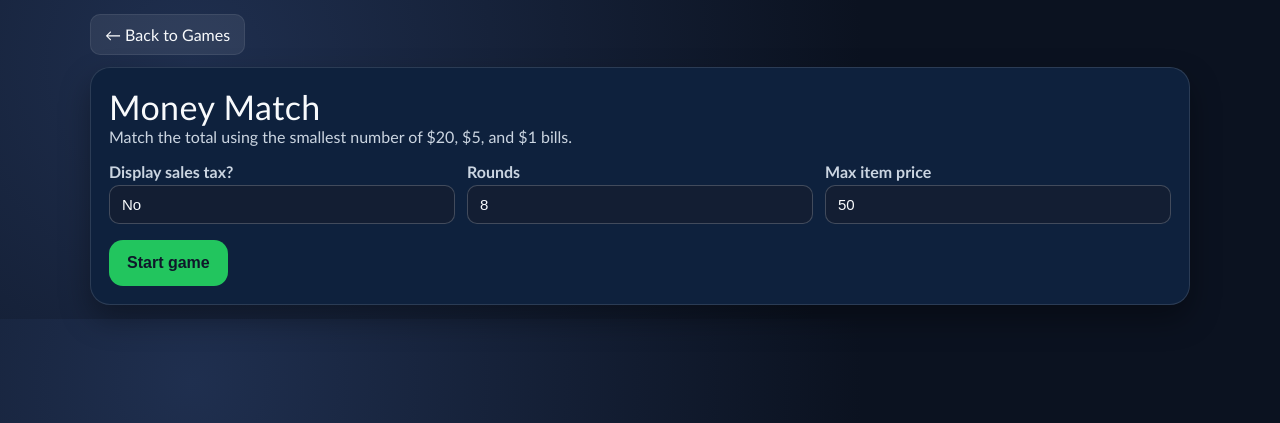
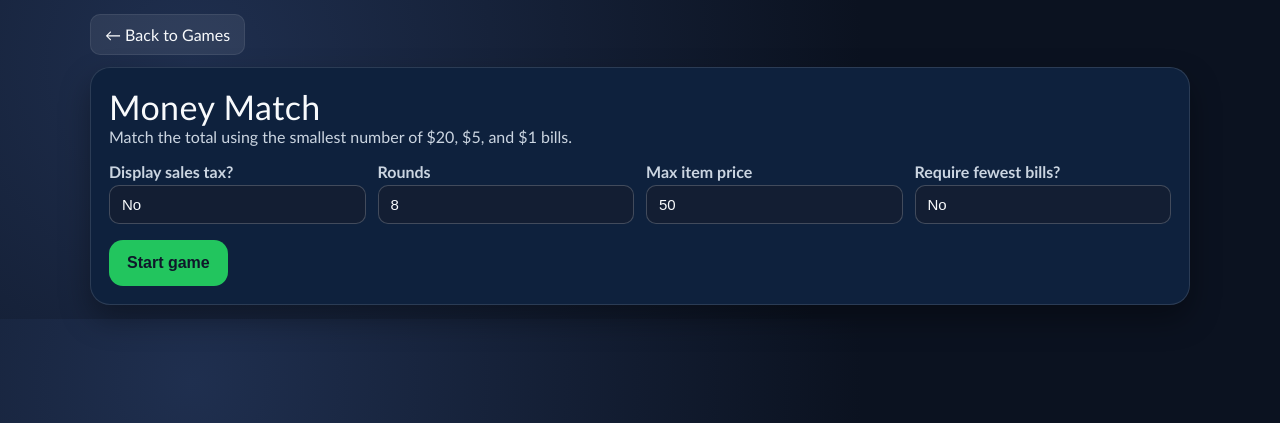
Before and after one commit to kesteraernoudt/math_game, a Flask app: page /game/money in a window 1280 px wide. Shown: the top 423 px of the page. Run offline with Flask 3, Linux system fonts and the light colour scheme.

Commit message:
added option to not require fewest bills

```diff
--- a/math_games/money_game.py
+++ b/math_games/money_game.py
@@ -30,13 +30,15 @@ class MoneyGameEngine(BaseGameEngine):
         rounds: int = 10,
         tax_rate: float = 0.08,
         show_tax: bool = True,
+        require_minimal_bills: bool = False,
         **kwargs: Any,
     ):
-        super().__init__(max_price=max_price, rounds=rounds, tax_rate=tax_rate, show_tax=show_tax, **kwargs)
+        super().__init__(max_price=max_price, rounds=rounds, tax_rate=tax_rate, show_tax=show_tax, require_minimal_bills=require_minimal_bills, **kwargs)
         self.max_price = max_price
         self.rounds = rounds
         self.tax_rate = tax_rate
         self.show_tax = show_tax
+        self.require_minimal_bills = require_minimal_bills
         self.score = 0
         self.current_round = 0
         self._item_name: Optional[str] = None
@@ -179,7 +181,10 @@ class MoneyGameEngine(BaseGameEngine):
         )
         pay_total = math.ceil(self._total_due)
         best_combo = self._best_combo(self._total_due)
-        is_correct = user_total == pay_total and counts == best_combo
+        if self.require_minimal_bills:
+            is_correct = user_total == pay_total and counts == best_combo
+        else:
+            is_correct = user_total == pay_total
 
         self._last_result = {
             "counts": counts,
@@ -218,6 +223,7 @@ class MoneyGameEngine(BaseGameEngine):
             "rounds": 8,
             "tax_rate": 0.08,
             "show_tax": False,
+            "require_minimal_bills": False,
         }
 
     def get_game_name(self) -> str:
@@ -247,6 +253,7 @@ class MoneyGameEngine(BaseGameEngine):
                 "rounds": self.rounds,
                 "tax_rate": self.tax_rate,
                 "show_tax": self.show_tax,
+                "require_minimal_bills": self.require_minimal_bills,
             },
         }
 
@@ -267,4 +274,5 @@ class MoneyGameEngine(BaseGameEngine):
         self.rounds = config.get("rounds", self.rounds)
         self.tax_rate = config.get("tax_rate", self.tax_rate)
         self.show_tax = config.get("show_tax", self.show_tax)
+        self.require_minimal_bills = config.get("require_minimal_bills", self.require_minimal_bills)
         self._config = config
--- a/templates/game_money.html
+++ b/templates/game_money.html
@@ -320,6 +320,7 @@
 
                 <div class="grid">
                     <div>
+                        {% set require_minimal = game_config.get('require_minimal_bills', default_config.get('require_minimal_bills', False)) %}
                         <div style="display:grid; grid-template-columns: minmax(260px, 1.2fr) minmax(220px, 0.8fr); gap:18px; align-items:start;">
                             <div class="item-card">
                                 <img src="{{ game_data.get('item_image') }}" alt="Item image" style="max-height:320px; object-fit:contain; width:100%;">
@@ -334,6 +335,13 @@
                                         {% set rate_display = ('%.2f' % (tax_rate_val * 100)) %}
                                         <div style="font-size: 16px; color: var(--muted); margin-top:4px;">Tax {{ rate_display }}%: ${{ tax_display }}</div>
                                     {% endif %}
+                                    <div style="font-size: 14px; color: var(--muted); margin-top:4px;">
+                                        {% if require_minimal %}
+                                            Use the fewest bills possible to match the total.
+                                        {% else %}
+                                            Match the total; any bill combination is accepted.
+                                        {% endif %}
+                                    </div>
                                 </div>
                                 <div class="pill total-due" style="background: linear-gradient(135deg, #eab308, #f59e0b); color: #0f172a; border: none; font-size: 20px; padding:12px 16px; box-shadow: 0 8px 14px rgba(0,0,0,0.25); justify-content:space-between;">
                                     <span class="label" style="color:#0f172a;">Total Due</span>
@@ -501,6 +509,14 @@
                             <label for="tax_rate">Sales tax rate</label>
                             <input type="number" step="0.00001" min="0" id="tax_rate" name="tax_rate" value="{{ game_config.get('tax_rate', default_config.get('tax_rate', 0.08)) }}">
                         </div>
+                        <div>
+                            <label for="require_minimal_bills">Require fewest bills?</label>
+                            <select id="require_minimal_bills" name="require_minimal_bills">
+                                {% set req_min_val = game_config.get('require_minimal_bills', default_config.get('require_minimal_bills', False)) %}
+                                <option value="true" {% if req_min_val %}selected{% endif %}>Yes</option>
+                                <option value="false" {% if not req_min_val %}selected{% endif %}>No</option>
+                            </select>
+                        </div>
                     </div>
                     <div class="actions" style="margin-top:16px;">
                         <button type="submit" name="action" value="start_game" class="btn btn-primary">Start game</button>
```
Lines whose indentation alone changed are shown as unchanged.
